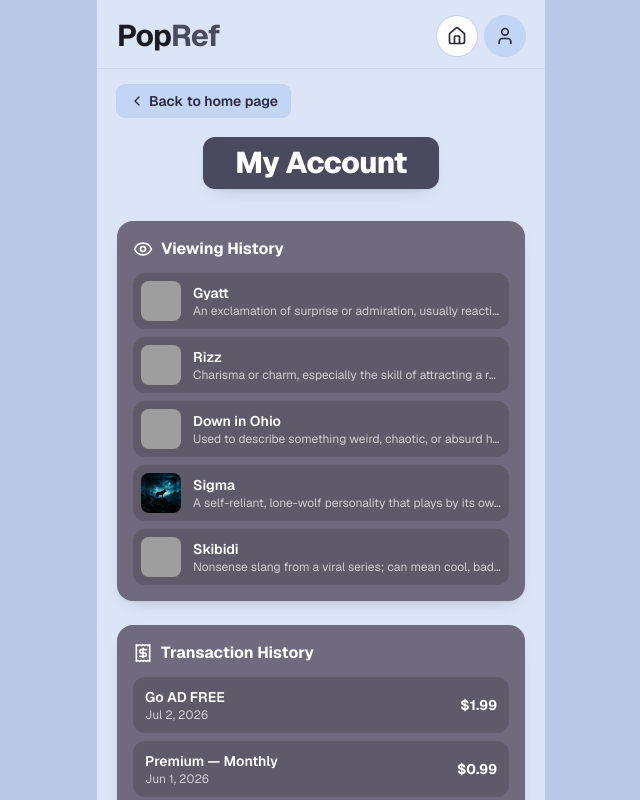
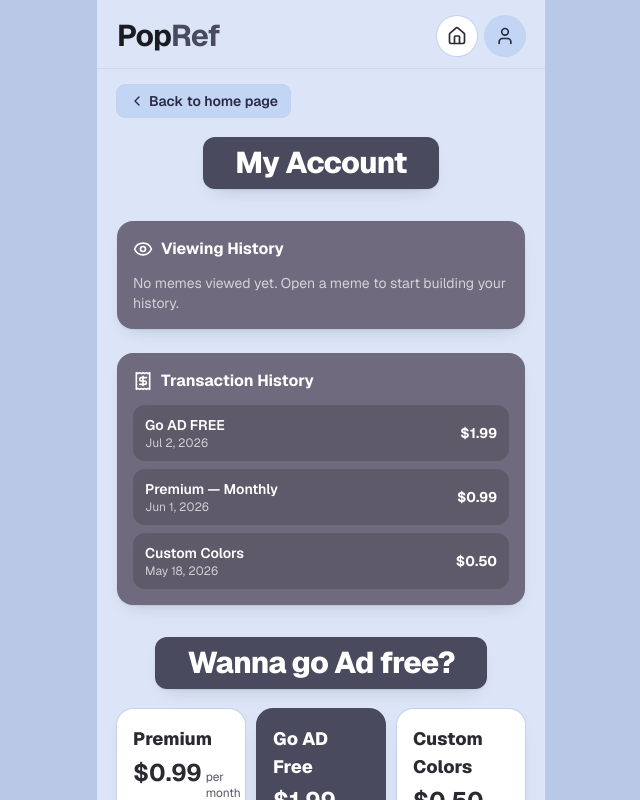
Before and after one commit to Team-Brainrot/popreference, a Next.js app: page /account in a window 1280 px wide. Shown: the top 800 px of the page, without its empty margins (319-959 px from the left). Built offline with nearby package versions, Linux system fonts and the light colour scheme; grey boxes are pictures that could not be loaded.

Commit message:
feat: implement viewing history and record view component
Co-authored-by: kadynnotkayden <191530987+kadynnotkayden@users.noreply.github.com>

```diff
--- a/components/account-view.tsx
+++ b/components/account-view.tsx
@@ -1,7 +1,11 @@
+"use client"
+
+import { useEffect, useState } from "react"
 import Link from "next/link"
 import { ChevronLeft, Eye, Receipt, Check } from "lucide-react"
 import { AppHeader } from "@/components/app-header"
-import { hotMemes } from "@/lib/memes"
+import { getMemeById, type Meme } from "@/lib/memes"
+import { getViewingHistory } from "@/lib/viewing-history"
 
 function SectionTitle({ children }: { children: React.ReactNode }) {
   return (
@@ -13,8 +17,17 @@ function SectionTitle({ children }: { children: React.ReactNode }) {
   )
 }
 
-// Recently viewed memes (mock viewing history)
-const viewingHistory = hotMemes.slice(0, 5)
+function formatViewedAt(timestamp: number): string {
+  const diffMs = Date.now() - timestamp
+  const minutes = Math.floor(diffMs / 60000)
+  if (minutes < 1) return "Just now"
+  if (minutes < 60) return `${minutes}m ago`
+  const hours = Math.floor(minutes / 60)
+  if (hours < 24) return `${hours}h ago`
+  const days = Math.floor(hours / 24)
+  if (days < 7) return `${days}d ago`
+  return new Date(timestamp).toLocaleDateString()
+}
 
 // Mock transaction history
 const transactions = [
@@ -48,7 +61,21 @@ const plans = [
   },
 ]
 
+type HistoryItem = { meme: Meme; viewedAt: number }
+
 export function AccountView() {
+  const [history, setHistory] = useState<HistoryItem[] | null>(null)
+
+  useEffect(() => {
+    const items = getViewingHistory()
+      .map((record) => {
+        const meme = getMemeById(record.id)
+        return meme ? { meme, viewedAt: record.viewedAt } : null
+      })
+      .filter((item): item is HistoryItem => item !== null)
+    setHistory(items)
+  }, [])
+
   return (
     <main className="mx-auto flex min-h-dvh w-full max-w-md flex-col bg-background pb-12">
       <AppHeader />
@@ -76,8 +103,15 @@ export function AccountView() {
             <Eye className="h-5 w-5" aria-hidden="true" />
             Viewing History
           </h3>
+          {history === null ? (
+            <p className="mt-3 text-sm text-card-foreground/70">Loading your history…</p>
+          ) : history.length === 0 ? (
+            <p className="mt-3 text-sm text-card-foreground/70">
+              No memes viewed yet. Open a meme to start building your history.
+            </p>
+          ) : (
             <ul className="mt-3 flex flex-col gap-2">
-            {viewingHistory.map((meme) => (
+              {history.map(({ meme, viewedAt }) => (
                 <li key={meme.id}>
                   <Link
                     href={`/meme/${meme.id}`}
@@ -93,10 +127,12 @@ export function AccountView() {
                       <span className="block truncate text-sm font-semibold">{meme.term}</span>
                       <span className="block truncate text-xs text-card-foreground/70">{meme.meaning}</span>
                     </span>
+                    <span className="flex-shrink-0 text-xs text-card-foreground/60">{formatViewedAt(viewedAt)}</span>
                   </Link>
                 </li>
               ))}
             </ul>
+          )}
         </div>
       </section>
 
--- a/components/meme-detail.tsx
+++ b/components/meme-detail.tsx
@@ -2,6 +2,7 @@ import Link from "next/link"
 import { ChevronLeft, ExternalLink } from "lucide-react"
 import { AppHeader } from "@/components/app-header"
 import { MemeCard } from "@/components/meme-card"
+import { RecordView } from "@/components/record-view"
 import type { Meme } from "@/lib/memes"
 
 function SectionTitle({ children }: { children: React.ReactNode }) {
@@ -19,6 +20,7 @@ export function MemeDetail({ meme, similar }: { meme: Meme; similar: Meme[] }) {
 
   return (
     <main className="mx-auto flex min-h-dvh w-full max-w-md flex-col bg-background pb-12">
+      <RecordView id={meme.id} />
       <AppHeader />
 
       {/* Back link */}
--- /dev/null
+++ b/components/record-view.tsx
@@ -0,0 +1,12 @@
+"use client"
+
+import { useEffect } from "react"
+import { recordView } from "@/lib/viewing-history"
+
+export function RecordView({ id }: { id: string }) {
+  useEffect(() => {
+    recordView(id)
+  }, [id])
+
+  return null
+}
--- /dev/null
+++ b/lib/viewing-history.ts
@@ -0,0 +1,36 @@
+"use client"
+
+const STORAGE_KEY = "popref:viewing-history"
+const MAX_ENTRIES = 20
+
+export type ViewRecord = {
+  id: string
+  viewedAt: number
+}
+
+export function getViewingHistory(): ViewRecord[] {
+  if (typeof window === "undefined") return []
+  try {
+    const raw = window.localStorage.getItem(STORAGE_KEY)
+    if (!raw) return []
+    const parsed = JSON.parse(raw)
+    if (!Array.isArray(parsed)) return []
+    return parsed.filter(
+      (entry): entry is ViewRecord =>
+        entry && typeof entry.id === "string" && typeof entry.viewedAt === "number",
+    )
+  } catch {
+    return []
+  }
+}
+
+export function recordView(id: string): void {
+  if (typeof window === "undefined") return
+  try {
+    const history = getViewingHistory().filter((entry) => entry.id !== id)
+    const next: ViewRecord[] = [{ id, viewedAt: Date.now() }, ...history].slice(0, MAX_ENTRIES)
+    window.localStorage.setItem(STORAGE_KEY, JSON.stringify(next))
+  } catch {
+    // Ignore storage errors (e.g. private mode / quota).
+  }
+}
```
Lines whose indentation alone changed are shown as unchanged.
